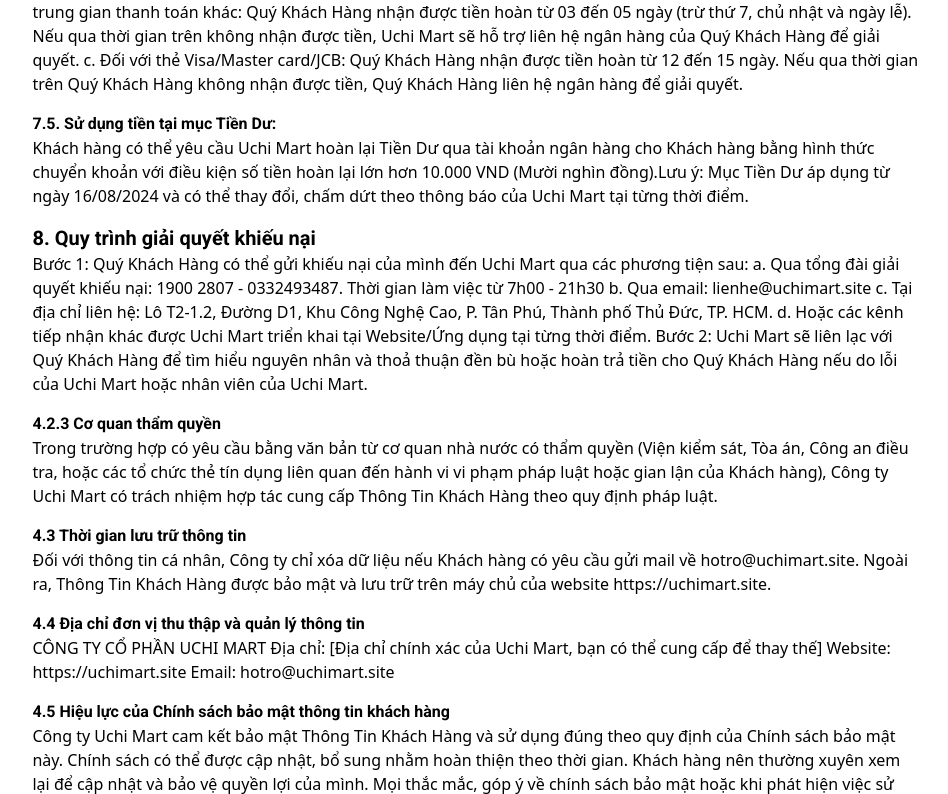
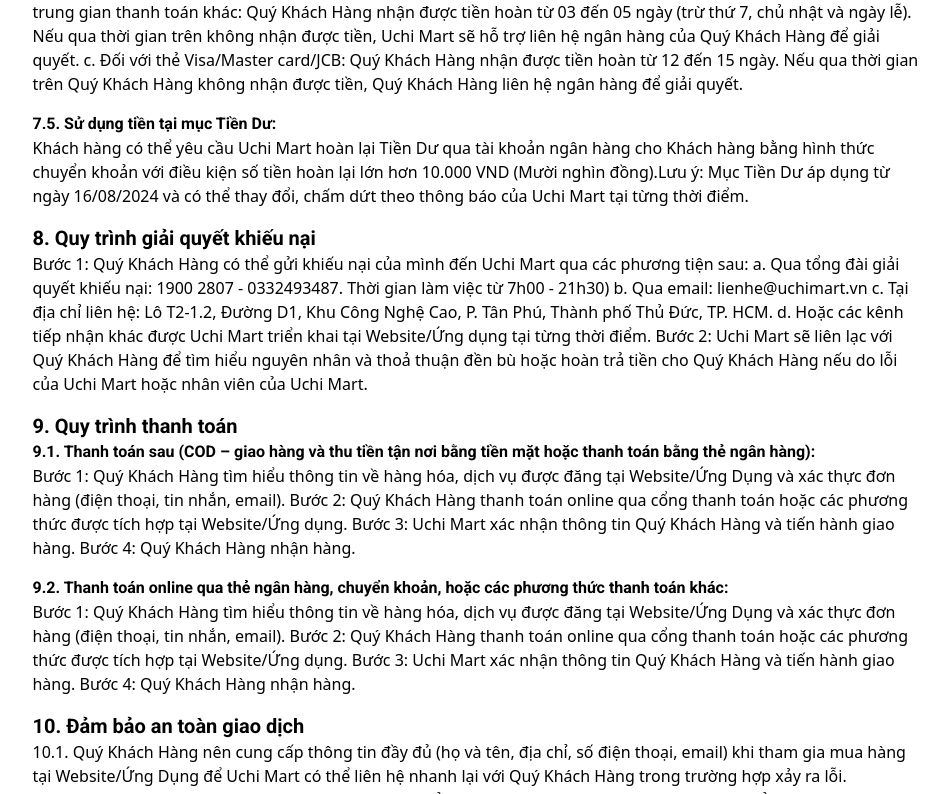
Before and after one commit to nguyendotai/uchimart-fe, a Next.js app: page /clause in a window 1280 px wide. Shown: the part 2006-2800 px from the top of the page, without its empty margins (164-1112 px from the left). Built offline with nearby package versions, Linux system fonts and the light colour scheme; no server answers.

Commit message:
update page

```diff
--- a/app/clause/page.tsx
+++ b/app/clause/page.tsx
@@ -118,38 +118,82 @@
                             <div className="mb-4">
                                 <p className="font-bold text-xl">8. Quy trình giải quyết khiếu nại</p>
                                 <pre className="whitespace-pre-wrap font-sans">Bước 1: Quý Khách Hàng có thể gửi khiếu nại của mình đến Uchi Mart qua các phương tiện sau:
-                                    a. Qua tổng đài giải quyết khiếu nại: 1900 2807 - 0332493487. Thời gian làm việc từ 7h00 - 21h30
-                                    b. Qua email: lienhe@uchimart.site
+                                    a. Qua tổng đài giải quyết khiếu nại: 1900 2807 - 0332493487. Thời gian làm việc từ 7h00 - 21h30)
+                                    b. Qua email: lienhe@uchimart.vn
                                     c. Tại địa chỉ liên hệ: Lô T2-1.2, Đường D1, Khu Công Nghệ Cao, P. Tân Phú, Thành phố Thủ Đức, TP. HCM.
                                     d. Hoặc các kênh tiếp nhận khác được Uchi Mart triển khai tại Website/Ứng dụng tại từng thời điểm.
-                                    Bước 2: Uchi Mart sẽ liên lạc với Quý Khách Hàng để tìm hiểu nguyên nhân và thoả thuận đền bù hoặc hoàn trả tiền cho Quý Khách Hàng nếu do lỗi của Uchi Mart hoặc nhân viên của Uchi Mart.</pre>
+                                    Bước 2: Uchi Mart sẽ liên lạc với Quý Khách Hàng để tìm hiểu nguyên nhân và thoả thuận đền bù hoặc hoàn trả tiền cho Quý Khách Hàng nếu do lỗi của Uchi Mart hoặc nhân viên của Uchi Mart.
+                                </pre>
                             </div>
 
 
                             <div className="mb-4">
-                                <p className="font-bold text-1xl">4.2.3 Cơ quan thẩm quyền</p>
-                                <pre className="whitespace-pre-wrap font-sans">Trong trường hợp có yêu cầu bằng văn bản từ cơ quan nhà nước có thẩm quyền (Viện kiểm sát, Tòa án, Công an điều tra, hoặc các tổ chức thẻ tín dụng liên quan đến hành vi vi phạm pháp luật hoặc gian lận của Khách hàng), Công ty Uchi Mart có trách nhiệm hợp tác cung cấp Thông Tin Khách Hàng theo quy định pháp luật.</pre>
+                                <p className="font-bold text-xl">9. Quy trình thanh toán</p>
+                                <p className="font-bold text-1xl">9.1. Thanh toán sau (COD – giao hàng và thu tiền tận nơi bằng tiền mặt hoặc thanh toán bằng thẻ ngân hàng):</p>
+                                <pre className="whitespace-pre-wrap font-sans">Bước 1: Quý Khách Hàng tìm hiểu thông tin về hàng hóa, dịch vụ được đăng tại Website/Ứng Dụng và xác thực đơn hàng (điện thoại, tin nhắn, email).
+                                    Bước 2: Quý Khách Hàng thanh toán online qua cổng thanh toán hoặc các phương thức được tích hợp tại Website/Ứng dụng.
+                                    Bước 3: Uchi Mart xác nhận thông tin Quý Khách Hàng và tiến hành giao hàng.
+                                    Bước 4: Quý Khách Hàng nhận hàng.</pre>
                             </div>
 
 
                             <div className="mb-4">
-                                <p className="font-bold text-1xl">4.3 Thời gian lưu trữ thông tin</p>
-                                <pre className="whitespace-pre-wrap font-sans">Đối với thông tin cá nhân, Công ty chỉ xóa dữ liệu nếu Khách hàng có yêu cầu gửi mail về hotro@uchimart.site. Ngoài ra, Thông Tin Khách Hàng được bảo mật và lưu trữ trên máy chủ của website https://uchimart.site.</pre>
+                                <p className="font-bold text-1xl">9.2. Thanh toán online qua thẻ ngân hàng, chuyển khoản, hoặc các phương thức thanh toán khác:</p>
+                                <pre className="whitespace-pre-wrap font-sans">Bước 1: Quý Khách Hàng tìm hiểu thông tin về hàng hóa, dịch vụ được đăng tại Website/Ứng Dụng và xác thực đơn hàng (điện thoại, tin nhắn, email).
+                                    Bước 2: Quý Khách Hàng thanh toán online qua cổng thanh toán hoặc các phương thức được tích hợp tại Website/Ứng dụng.
+                                    Bước 3: Uchi Mart xác nhận thông tin Quý Khách Hàng và tiến hành giao hàng.
+                                    Bước 4: Quý Khách Hàng nhận hàng.
+                                </pre>
                             </div>
 
 
                             <div className="mb-4">
-                                <p className="font-bold text-1xl">4.4 Địa chỉ đơn vị thu thập và quản lý thông tin</p>
-                                <pre className="whitespace-pre-wrap font-sans">CÔNG TY CỔ PHẦN UCHI MART Địa chỉ: [Địa chỉ chính xác của Uchi Mart, bạn có thể cung cấp để thay thế] Website: https://uchimart.site Email: hotro@uchimart.site</pre>
+                                <p className="font-bold text-xl">10. Đảm bảo an toàn giao dịch</p>
+                                <pre className="whitespace-pre-wrap font-sans">10.1. Quý Khách Hàng nên cung cấp thông tin đầy đủ (họ và tên, địa chỉ, số điện thoại, email) khi tham gia mua hàng tại Website/Ứng Dụng để Uchi Mart có thể liên hệ nhanh lại với Quý Khách Hàng trong trường hợp xảy ra lỗi.
+                                    10.2. Trong trường hợp giao dịch nhận hàng tận nơi của Quý Khách Hàng, thì Quý Khách Hàng chỉ nên thanh toán sau khi đã kiểm tra hàng hoá chi tiết và hài lòng với hàng hóa.
+                                    10.3. Khi thanh toán trực tuyến bằng thẻ ATM (nội địa), Visa/Master và các hình thức tương đương, Quý Khách Hàng nên tự mình thực hiện và không được để lộ thông tin thẻ. Website/Ứng Dụng không lưu trữ thông tin thẻ của Quý Khách Hàng sau khi thanh toán, mà thông qua hệ thống của ngân hàng liên kết nên tuyệt đối bảo mật thông tin thẻ cho Quý Khách Hàng.
+                                    10.4. Trong trường lỗi xảy ra trong quá trình thanh toán trực tuyến, Website/Ứng Dụng sẽ là đơn vị hỗ trợ giải quyết cho Quý Khách Hàng sớm nhất có thể kể từ khi tiếp nhận thông tin từ người thực hiện giao dịch.</pre>
                             </div>
 
 
                             <div className="mb-4">
-                                <p className="font-bold text-1xl">4.5 Hiệu lực của Chính sách bảo mật thông tin khách hàng</p>
-                                <pre className="whitespace-pre-wrap font-sans">Công ty Uchi Mart cam kết bảo mật Thông Tin Khách Hàng và sử dụng đúng theo quy định của Chính sách bảo mật này. Chính sách có thể được cập nhật, bổ sung nhằm hoàn thiện theo thời gian. Khách hàng nên thường xuyên xem lại để cập nhật và bảo vệ quyền lợi của mình.
-                                    Mọi thắc mắc, góp ý về chính sách bảo mật hoặc khi phát hiện việc sử dụng sai mục đích thông tin, vui lòng liên hệ hotline: 1800 xxxx hoặc email: hotro@uchimart.site Thời gian làm việc: 7:00 - 21:00 hàng ngày (trừ lễ, Tết).
-                                    Để xác nhận Khách hàng đã hiểu và đồng ý với Bản Điều khoản và Điều kiện, vui lòng nhấn “Đồng ý”.</pre>
+                                <p className="font-bold text-xl">11. Bảo vệ thông tin cá nhân Quý Khách Hàng</p>
+                                <p className="font-bold text-1xl">11.1. Mục đích và phạm vi thu thập</p>
+                                <pre className="whitespace-pre-wrap font-sans">a. Để truy cập và sử dụng một số dịch vụ tại Website/Ứng Dụng (tạo đơn hàng, để lại bình luận đánh giá, liên hệ với chúng tôi...), Quý Khách Hàng có thể sẽ được yêu cầu để lại thông tin cho chúng tôi (Email, Họ tên, Số điện thoại, địa chỉ liên lạc, v.v). Mọi thông tin khai báo phải đảm bảo tính chính xác và hợp pháp. Uchi Mart không chịu mọi trách nhiệm liên quan đến pháp luật của thông tin khai báo.
+                                    b. Website/Ứng Dụng cũng có thể thu thập thông tin về số lần ghé thăm, bao gồm số trang Quý Khách Hàng xem, số links (liên kết) Quý Khách Hàng click và những thông tin khác liên quan đến việc kết nối đến site Uchi Mart. Chúng tôi cũng thu thập các thông tin mà trình duyệt Web (Browser) Quý Khách Hàng sử dụng mỗi khi truy cập vào Website/Ứng Dụng, bao gồm: địa chỉ IP, loại Browser, ngôn ngữ sử dụng, thời gian và những địa chỉ mà Browser truy xuất đến.</pre>
                             </div>
+
+                            <div className="mb-4">
+                                <p className="font-bold text-1xl">11.2. Phạm vi sử dụng thông tin: Các thông tin mà Website/Ứng Dụng thu thập của Khách Hàng sẽ được sử dụng trong phạm vi sau:</p>
+                                <pre className="whitespace-pre-wrap font-sans">a. Xử lý đơn hàng: gọi điện/tin nhắn xác nhận việc đặt hàng, thông báo về trạng thái đơn hàng & thời gian giao hàng, xác nhận việc huỷ đơn hàng (nếu có).
+                                    b. Gửi thư ngỏ/thư cảm ơn, giới thiệu hàng hóa mới, dịch vụ mới hoặc các chương trình khuyến mại của Uchi Mart.
+                                    c. Giải quyết khiếu nại.
+                                    d. Thông tin về việc trao thưởng cho Quý Khách Hàng khi trúng thưởng.
+                                    e. Các khảo sát để chăm sóc khách hàng tốt hơn.
+                                    f. Xác nhận các thông tin về kỹ thuật và bảo mật thông tin khách hàng.
+                                    g. Các trường hợp có sự yêu cầu của cơ quan nhà nước có thẩm quyền, theo đúng quy định của pháp luật.</pre>
+                            </div>
+
+                            <div className="mb-4">
+                                <p className="font-bold text-1xl">11.3. Thời gian lưu trữ thông tin</p>
+                                <pre className="whitespace-pre-wrap font-sans">Dữ liệu sẽ được lưu trữ cho đến khi có yêu cầu hủy bỏ. Còn lại trong mọi trường hợp thông tin cá nhân Quý Khách Hàng sẽ được bảo mật trên máy chủ của Website/Ứng Dụng.</pre>
+                            </div>
+
+                            <div className="mb-4">
+                                <p className="font-bold text-1xl">11.4. Những người hoặc tổ chức có thể thể tiếp cận thông tin cá nhân của Quý Khách Hàng</p>
+                                <pre className="whitespace-pre-wrap font-sans">a. Uchi Mart hoặc các đối tác mà Uchi Mart hợp tác nhằm thực hiện các công việc theo phạm vi nêu tại mục 13.2; và/hoặc
+                                    b. Các bên thứ ba khác nếu được sự đồng ý của Quý Khách Hàng tại từng thời điểm.</pre>
+                            </div>
+
+                            <div className="mb-4">
+                                <p className="font-bold text-1xl">11.5. Phương tiện và công cụ để Khách Hàng tiếp cận và chỉnh sửa dữ liệu cá nhân</p>
+                                <pre className="whitespace-pre-wrap font-sans">Việc tiếp cận và chỉnh sửa dữ liệu cá nhân dựa vào yêu cầu của Quý Khách Hàng bằng các hình thức sau:
+                                    a. Đăng nhập vào trang quản lý thông tin Quý Khách Hàng, và chỉnh sửa lại thông tin của Quý Khách Hàng.
+                                    b. Gọi điện thoại đến tổng đài chăm sóc khách hàng. Bằng nghiệp vụ chuyên môn xác định thông tin cá nhân, nhân viên tổng đài sẽ hỗ trợ chỉnh sửa, thay đổi thông tin Quý Khách Hàng.
+                                    c. Để lại bình luận hoặc gửi góp ý trực tiếp từ Website/Ứng Dụng, Uchi Mart kiểm tra thông tin và liên lạc lại với Quý Khách Hàng để xác nhận thông tin và chỉnh sửa thông tin Quý Khách Hàng khi các thông tin đã được xác minh đầy đủ và chính xác.</pre>
+                            </div>
+
+
 
 
 
--- a/app/verify-email/page.tsx
+++ b/app/verify-email/page.tsx
@@ -12,7 +12,7 @@
 
     const [status, setStatus] = useState<"loading" | "success" | "error">("loading");
     const [message, setMessage] = useState("");
-    const [countdown, setCountdown] = useState(5); // 5 giây đếm ngược
+    const [countdown, setCountdown] = useState(3); // 3 giây đếm ngược
     const calledRef = React.useRef(false);
 
     useEffect(() => {
```
Also changed, not shown: app/components/layout/Header.tsx (+7 -7 lines), app/website-reviews/page.tsx (+21 -25 lines).
